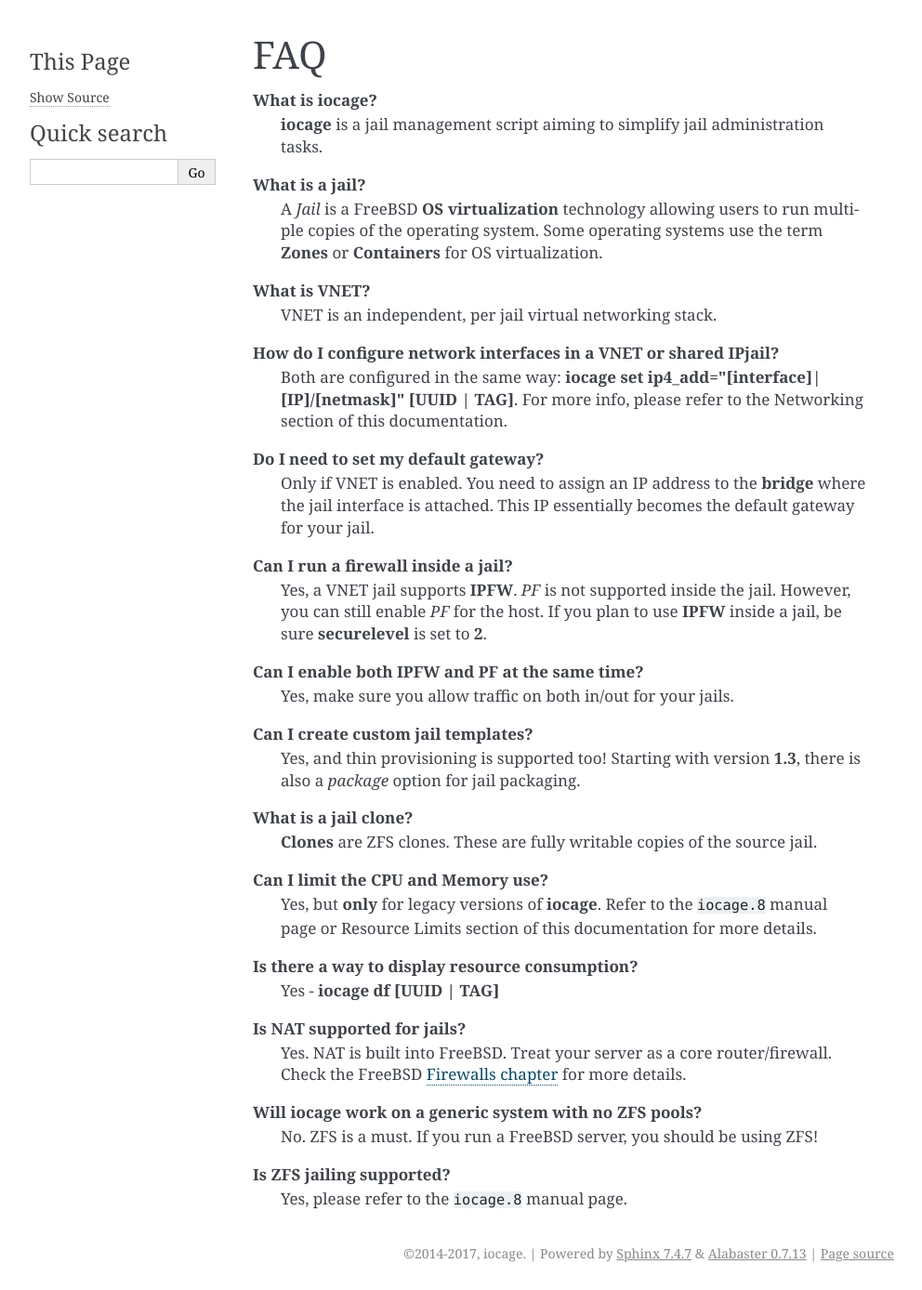
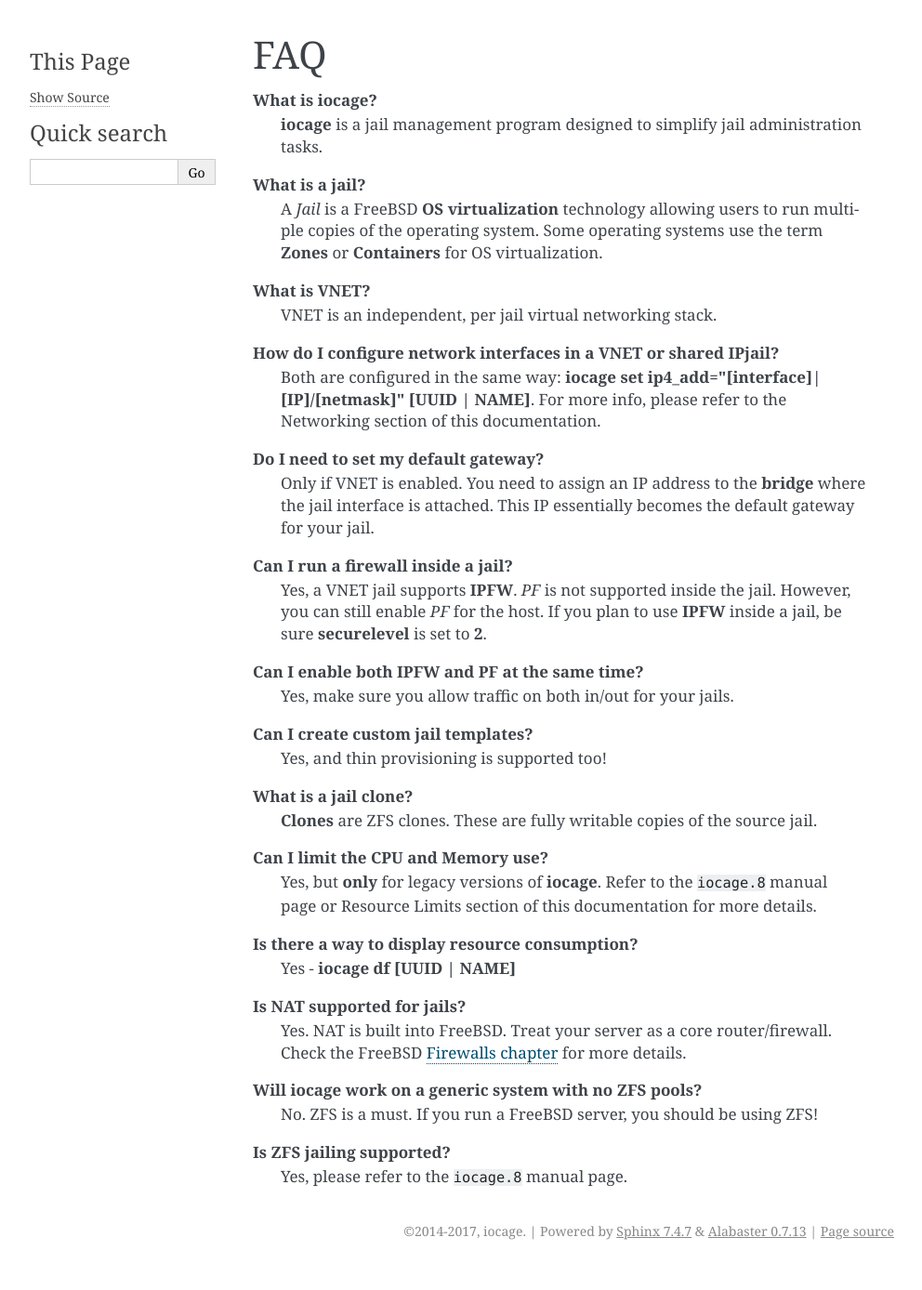
Before and after one commit to iocage/iocage, a Sphinx documentation site: the page built from doc/source/faq.rst, in a window 1280 px wide. Shown: the whole page at 93% size, without its empty margins (148-1140 px from the left). Built offline with Sphinx 7.4.7, drawn with Linux system fonts in a browser that asks for light colours; after the commit the page ends 1364 px from its top, so only the background shows below that.

Commit message:
Add all review suggestions

```diff
--- a/doc/source/faq.rst
+++ b/doc/source/faq.rst
@@ -5,7 +5,7 @@
 ===
 
 **What is iocage?**
-    :command:`iocage` is a jail management script aiming to simplify
+    :command:`iocage` is a jail management program designed to simplify
     jail administration tasks.
 
 **What is a jail?**
@@ -19,7 +19,7 @@
 
 **How do I configure network interfaces in a VNET or shared IPjail?**
     Both are configured in the same way:
-    :command:`iocage set ip4_add="[interface]|[IP]/[netmask]" [UUID | TAG]`.
+    :command:`iocage set ip4_add="[interface]|[IP]/[netmask]" [UUID | NAME]`.
     For more info, please refer to the :ref:`Networking` section of this
     documentation.
 
@@ -38,8 +38,7 @@
     Yes, make sure you allow traffic on both in/out for your jails.
 
 **Can I create custom jail templates?**
-    Yes, and thin provisioning is supported too! Starting with version
-    **1.3**, there is also a *package* option for jail packaging.
+    Yes, and thin provisioning is supported too!
 
 **What is a jail clone?**
     **Clones** are ZFS clones. These are fully writable copies of the
@@ -51,7 +50,7 @@
     of this documentation for more details.
 
 **Is there a way to display resource consumption?**
-    Yes - :command:`iocage df [UUID | TAG]`
+    Yes - :command:`iocage df [UUID | NAME]`
 
 **Is NAT supported for jails?**
     Yes. NAT is built into FreeBSD. Treat your server as a core
```
